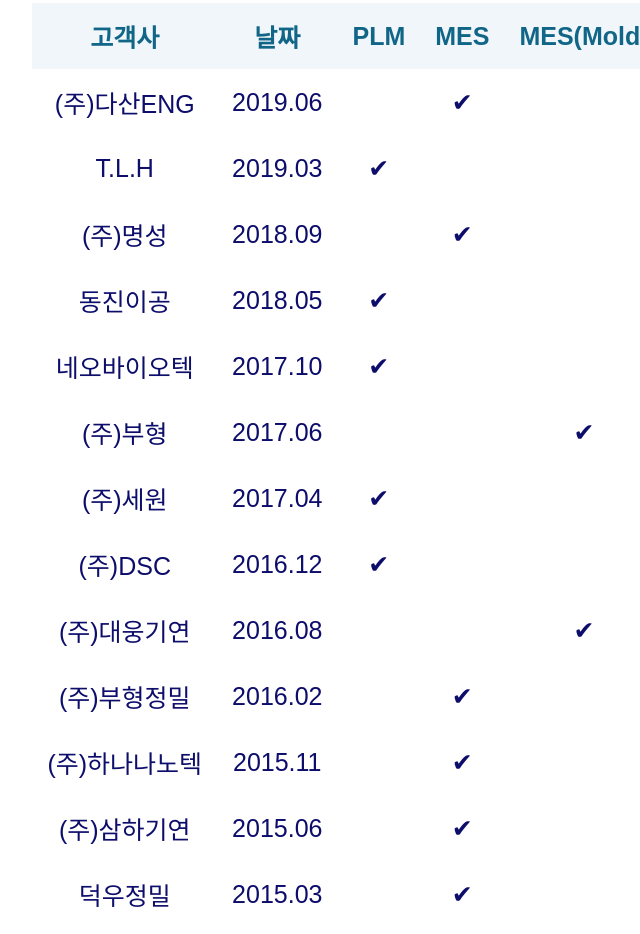
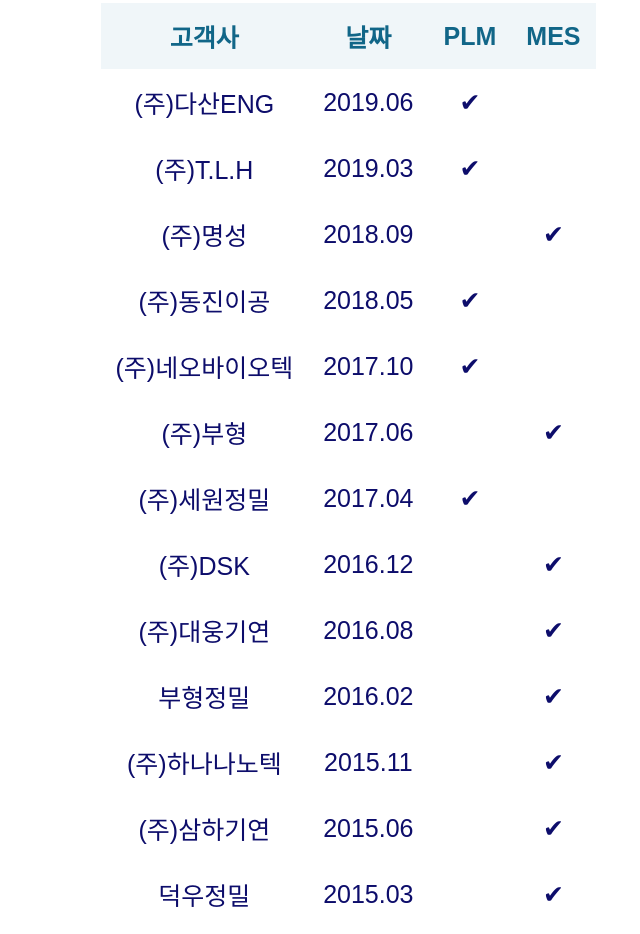
Before and after one commit to fit0883/FIT, a plain HTML site: page rnd.html in a window 1280 px wide. Shown: the part 166-1100 px from the top of the page, without its empty margins (392-1032 px from the left). Drawn offline with Linux system fonts and the light colour scheme.

Commit message:
Add files via upload

```diff
--- a/rnd.html
+++ b/rnd.html
@@ -134,20 +134,20 @@
 <div class="intro">
 <table class="table" style="margin-left: auto; margin-right: auto;">
   <caption>개발이력</caption>
-  <tr><th>고객사</th><th>날짜</th><th>PLM</th><th>MES</th><th>MES(Mold)</th></tr>
-  <tr><td>(주)다산ENG</td><td>2019.06</td><td>　</td><td>✔</td><td>　</td></tr>
-  <tr><td>T.L.H</td><td>2019.03</td><td>✔</td><td>　</td><td>　</td></tr>
-  <tr><td>(주)명성</td><td>2018.09</td><td>　</td><td>✔</td><td>　</td></tr>
-  <tr><td>동진이공</td><td>2018.05</td><td>✔</td><td>　</td><td>　</td></tr>
-  <tr><td>네오바이오텍</td><td>2017.10</td><td>✔</td><td>　</td><td>　</td></tr>
-  <tr><td>(주)부형</td><td>2017.06</td><td>　</td><td>　</td><td>✔</td></tr>
-  <tr><td>(주)세원</td><td>2017.04</td><td>✔</td><td>　</td><td>　</td></tr>
-  <tr><td>(주)DSC</td><td>2016.12</td><td>✔</td><td>　</td><td>　</td></tr>
-  <tr><td>(주)대웅기연</td><td>2016.08</td><td>　</td><td>　</td><td>✔</td></tr>
-  <tr><td>(주)부형정밀</td><td>2016.02</td><td>　</td><td>✔</td><td>　</td></tr>
-  <tr><td>(주)하나나노텍</td><td>2015.11</td><td>　</td><td>✔</td><td>　</td></tr>
-  <tr><td>(주)삼하기연</td><td>2015.06</td><td>　</td><td>✔</td><td>　</td></tr>
-  <tr><td>덕우정밀</td><td>2015.03</td><td>　</td><td>✔</td><td>　</td</tr>
+  <tr><th>고객사</th><th>날짜</th><th>PLM</th><th>MES</th></tr>
+  <tr><td>(주)다산ENG</td><td>2019.06</td><td>✔</td><td>　</td></tr>
+  <tr><td>(주)T.L.H</td><td>2019.03</td><td>✔</td><td>　</td></tr>
+  <tr><td>(주)명성</td><td>2018.09</td><td>　</td><td>✔</td></tr>
+  <tr><td>(주)동진이공</td><td>2018.05</td><td>✔</td><td>　</td></tr>
+  <tr><td>(주)네오바이오텍</td><td>2017.10</td><td>✔</td><td>　</td></tr>
+  <tr><td>(주)부형</td><td>2017.06</td><td>　</td><td>✔</td></tr>
+  <tr><td>(주)세원정밀</td><td>2017.04</td><td>✔</td><td>　</td></tr>
+  <tr><td>(주)DSK</td><td>2016.12</td><td>　</td><td>✔</td></tr>
+  <tr><td>(주)대웅기연</td><td>2016.08</td><td>　</td><td>✔</td></tr>
+  <tr><td>부형정밀</td><td>2016.02</td><td>　</td><td>✔</td></tr>
+  <tr><td>(주)하나나노텍</td><td>2015.11</td><td>　</td><td>✔</td></tr>
+  <tr><td>(주)삼하기연</td><td>2015.06</td><td>　</td><td>✔</td></tr>
+  <tr><td>덕우정밀</td><td>2015.03</td><td>　</td><td>✔</td></tr>
 </table>
 
 
```
